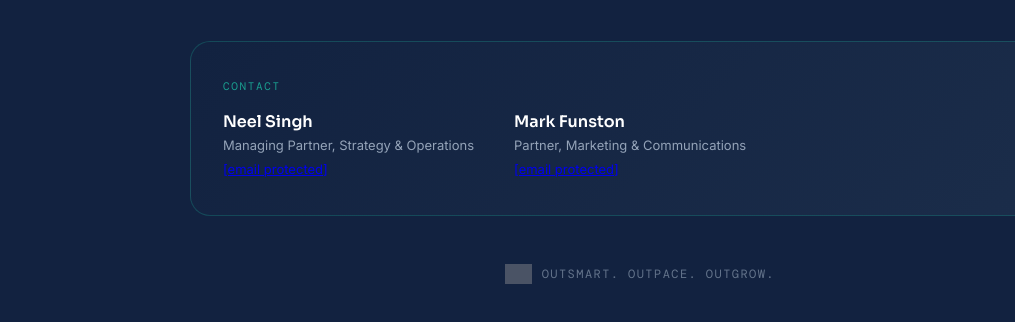
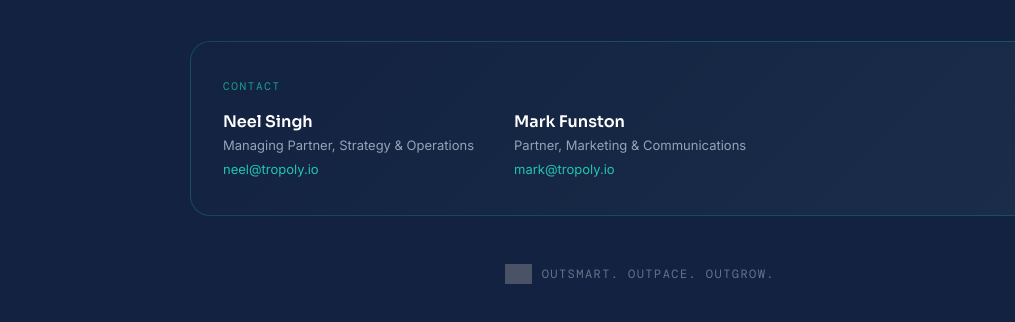
Before and after one commit to MarFun24/tropoly-valumate, a plain HTML site: page index.html in a window 1280 px wide. Shown: the part 2858-3180 px from the top of the page, 0-1015 px from the left. Drawn offline with nearby package versions, Linux system fonts and the light colour scheme; grey boxes are pictures that could not be loaded.

Commit message:
Update index.html

```diff
--- a/index.html
+++ b/index.html
@@ -391,12 +391,12 @@
             <div>
               <div style="font-family:'Sora',sans-serif;font-size:16px;font-weight:600;color:var(--wh)">Neel Singh</div>
               <div style="font-size:13px;color:var(--lg);margin-top:2px">Managing Partner, Strategy &amp; Operations</div>
-              <div style="font-size:13px;color:var(--tlL);margin-top:4px"><a href="/cdn-cgi/l/email-protection" class="__cf_email__" data-cfemail="c8a6adada488bcbaa7b8a7a4b1e6a1a7">[email&#160;protected]</a></div>
+              <div style="font-size:13px;color:var(--tlL);margin-top:4px">neel@tropoly.io</div>
             </div>
             <div>
               <div style="font-family:'Sora',sans-serif;font-size:16px;font-weight:600;color:var(--wh)">Mark Funston</div>
               <div style="font-size:13px;color:var(--lg);margin-top:2px">Partner, Marketing &amp; Communications</div>
-              <div style="font-size:13px;color:var(--tlL);margin-top:4px"><a href="/cdn-cgi/l/email-protection" class="__cf_email__" data-cfemail="620f0310092216100d120d0e1b4c0b0d">[email&#160;protected]</a></div>
+              <div style="font-size:13px;color:var(--tlL);margin-top:4px">mark@tropoly.io</div>
             </div>
           </div>
         </div>
@@ -410,7 +410,7 @@
   </div>
 </section>
 
-<script data-cfasync="false" src="/cdn-cgi/scripts/5c5dd728/cloudflare-static/email-decode.min.js"></script><script data-cfasync="false" src="/cdn-cgi/scripts/5c5dd728/cloudflare-static/email-decode.min.js"></script><script data-cfasync="false" src="/cdn-cgi/scripts/5c5dd728/cloudflare-static/email-decode.min.js"></script><script>
+<script>
 // =========================================================
 // SCOPE DATA
 // =========================================================
```
